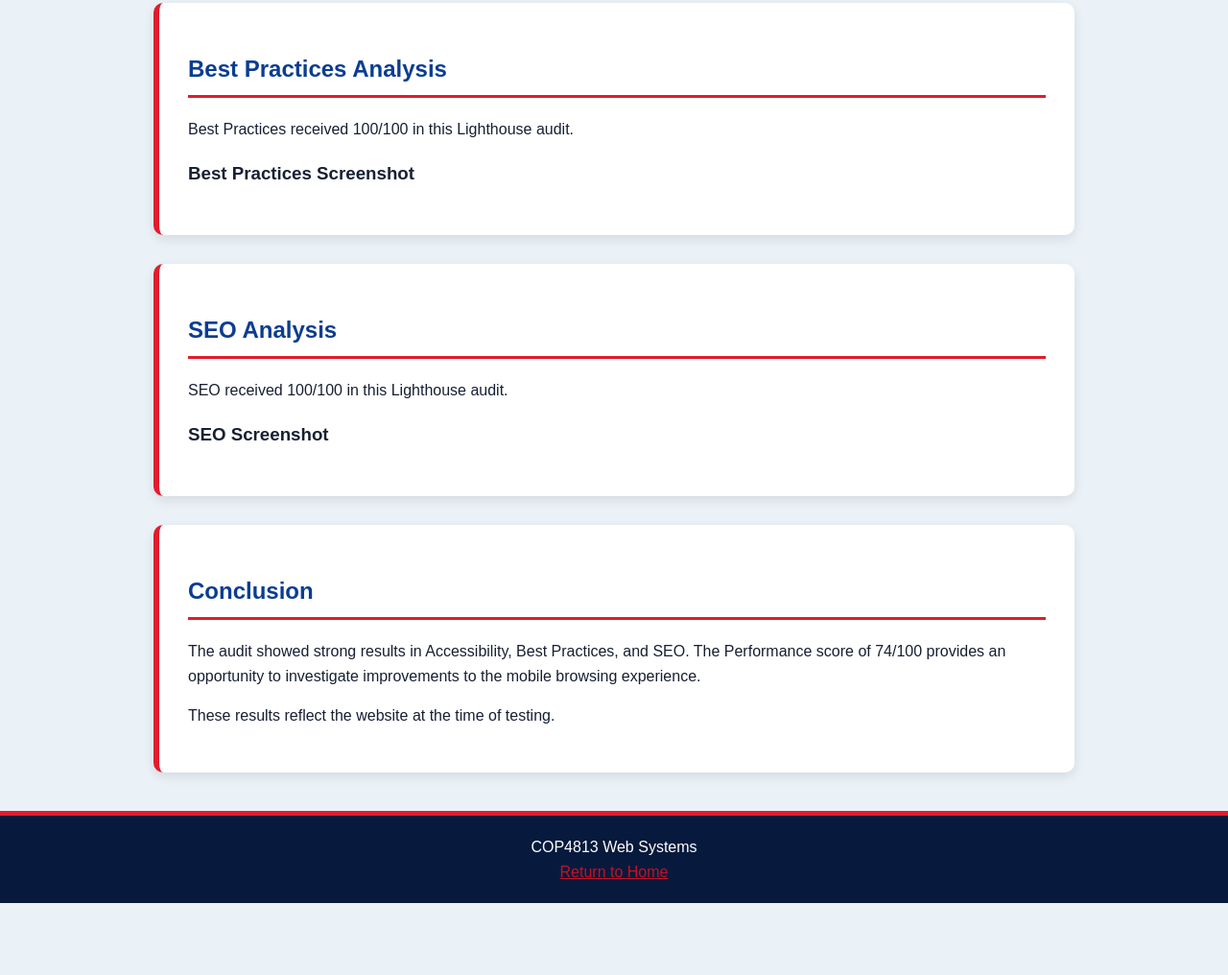
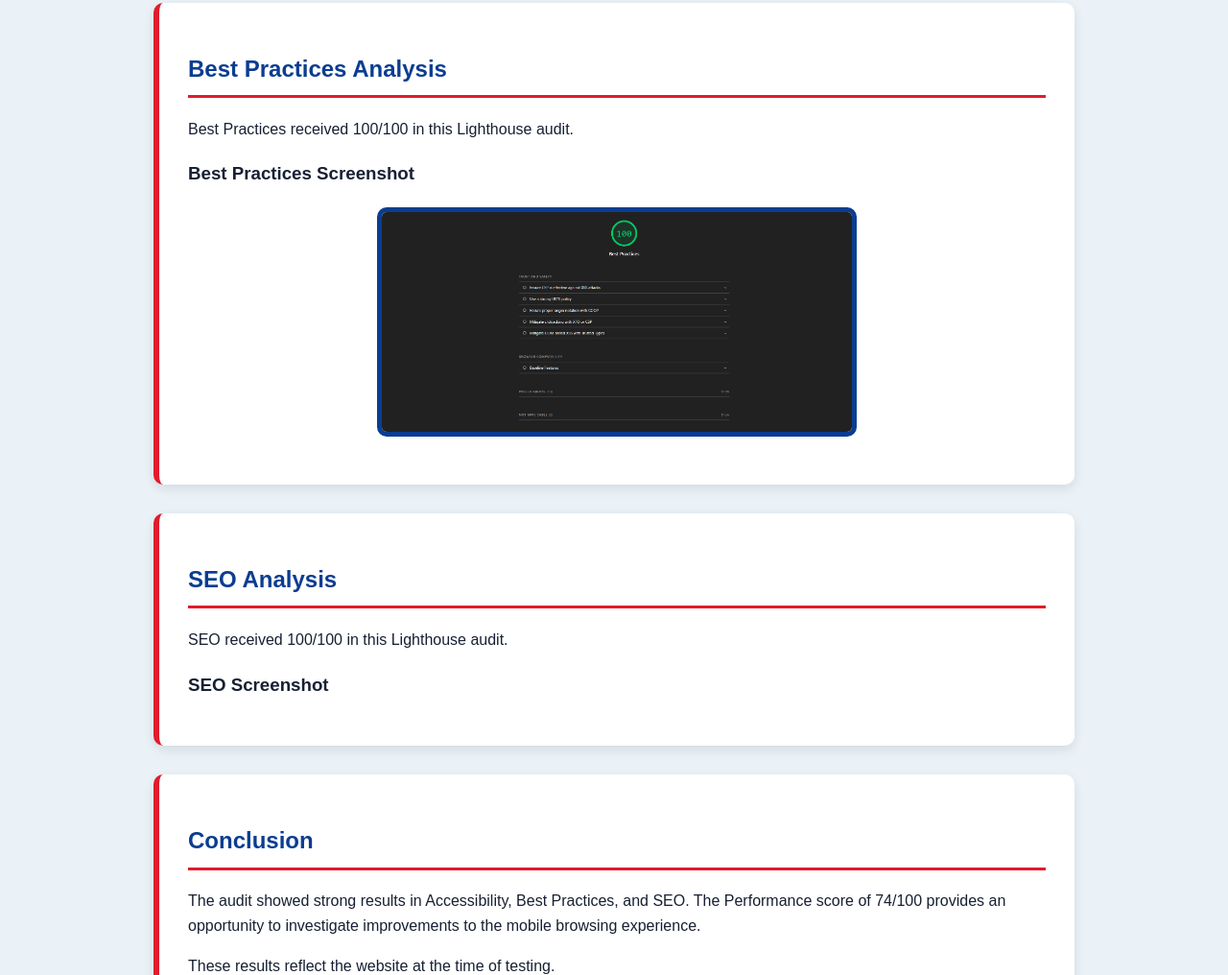
Before and after one commit to AntonioNcodes/COP4813, a plain HTML site: page audit.html in a window 1280 px wide. Shown: the part 2610-3626 px from the top of the page at 96% size. Before the commit the page ends 3551 px from the top, so only its background shows below. Drawn offline with Linux system fonts and the light colour scheme.

Commit message:
Insert Best Practices screenshot in audit.html
Added a screenshot of the Best Practices results from the Lighthouse audit.

```diff
--- a/audit.html
+++ b/audit.html
@@ -100,8 +100,12 @@
             <p>
                 Best Practices received 100/100 in this Lighthouse audit.
             </p>
-            <h3>Best Practices Screenshot</h3>
-            <!-- Add your Best Practices screenshot here -->
+        <h3>Best Practices Screenshot</h3>
+        <img
+        src="lighthouse-best-practices.png.png"
+        alt="Google Lighthouse mobile Best Practices results showing a score of 100"
+        class="audit-screenshot"
+        >
         </section>
 
         <section>
```
